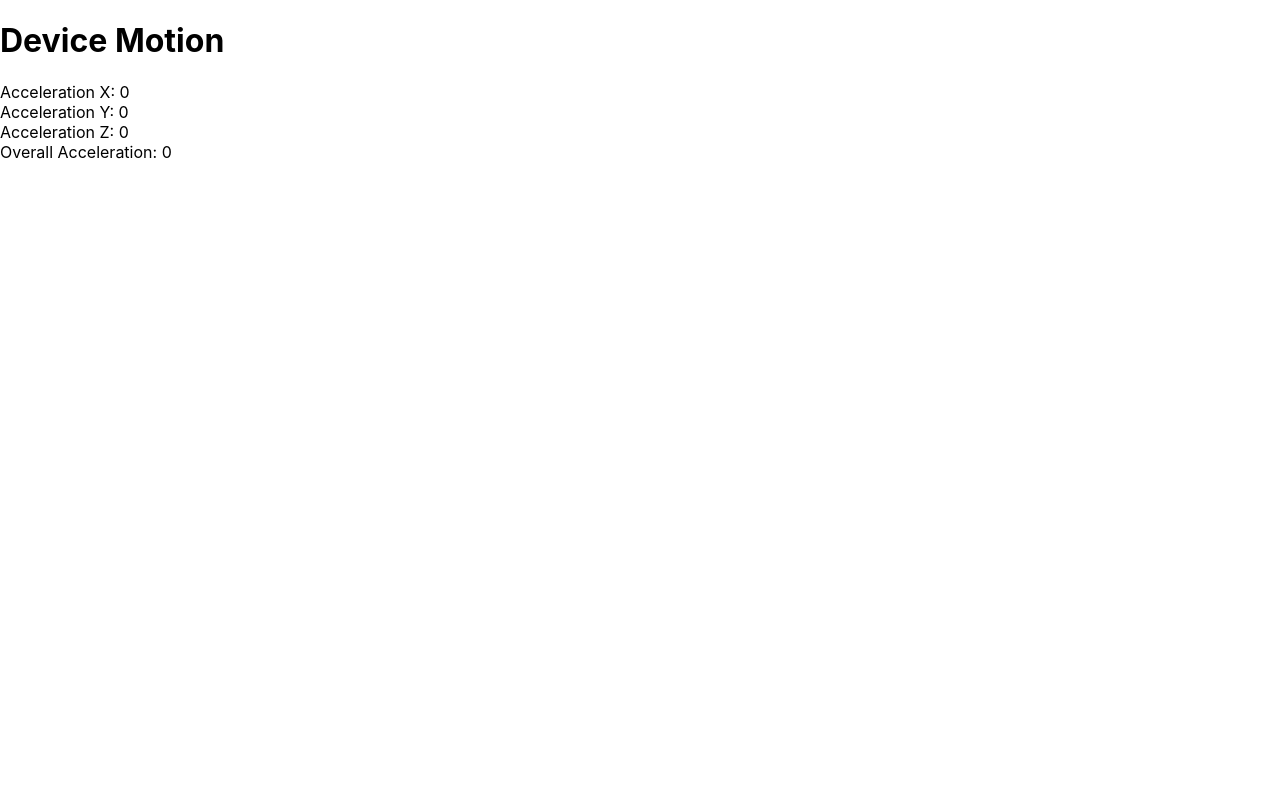
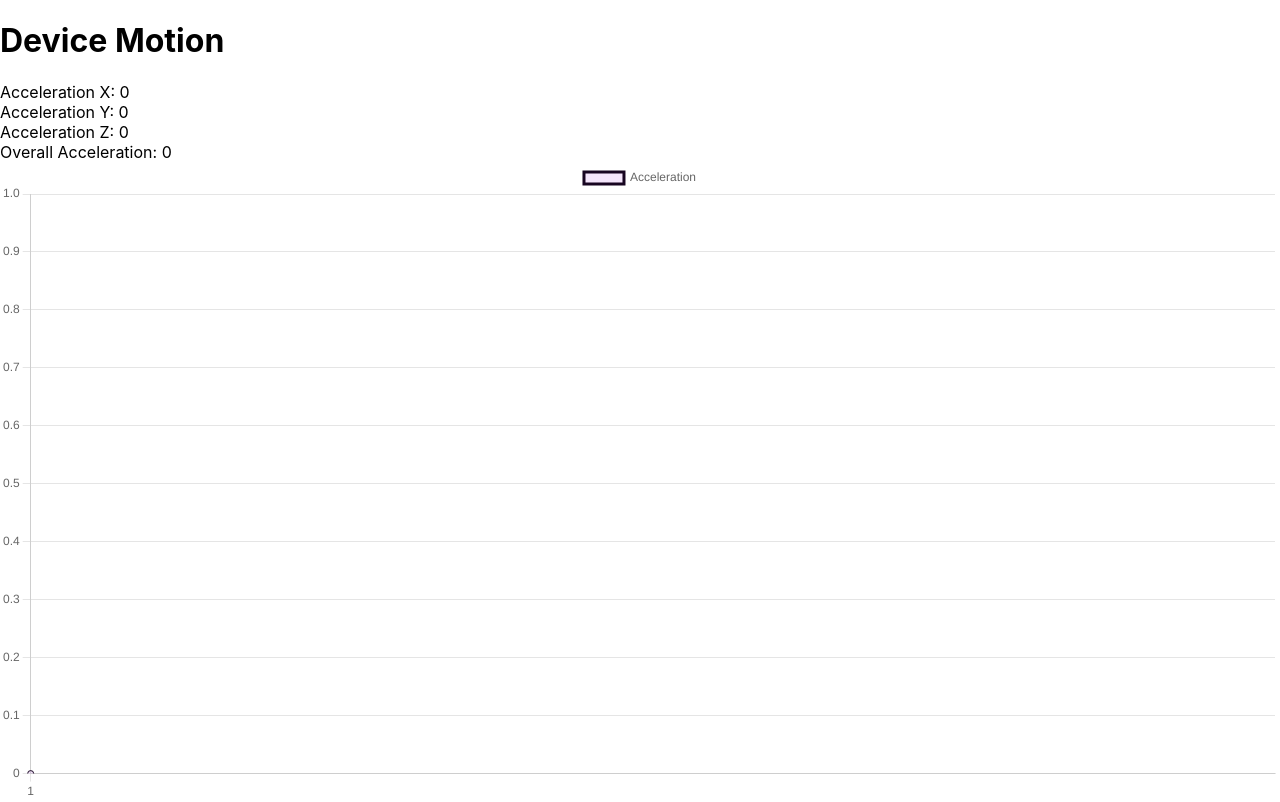
Before and after one commit to AAbhijithA/DeviceMotionUI, a React (Create React App) app: page / in a window 1280 px wide. Built offline with nearby package versions, Linux system fonts and the light colour scheme.

Commit message:
Dynamic Chart

```diff
--- a/package.json
+++ b/package.json
@@ -3,8 +3,10 @@
   "version": "0.1.0",
   "private": true,
   "dependencies": {
+    "chart.js": "^4.4.7",
     "cra-template": "1.2.0",
     "react": "^19.0.0",
+    "react-chartjs-2": "^5.3.0",
     "react-dom": "^19.0.0",
     "react-scripts": "5.0.1"
   },
--- a/src/App.js
+++ b/src/App.js
@@ -1,5 +1,16 @@
 import { useEffect, useRef, useState } from 'react';
+import { Line } from "react-chartjs-2";
 import './App.css';
+import { Chart as ChartJS, CategoryScale, LinearScale, PointElement, LineElement, Title, Tooltip, Legend } from 'chart.js';
+ChartJS.register(
+  CategoryScale,
+  LinearScale,
+  PointElement,
+  LineElement,
+  Title,
+  Tooltip,
+  Legend
+);
 
 function App() {
   const [acceleration, setAcceleration] = useState(null);
@@ -7,6 +18,28 @@ function App() {
   const [yAcceleration, setYAcceleration] = useState(0);
   const [zAcceleration, setZAcceleration] = useState(0);
   const [overallAcceleration, setOverallAcceleration] = useState(0);
+  const [data, setData] = useState({
+      labels: [1],
+      datasets: [
+        {
+          label: "Acceleration",
+          data: [0],
+          fill: true,
+          backgroundColor: "rgba(197, 124, 233, 0.2)",
+          borderColor: "rgb(23, 5, 33)"
+        }
+      ]
+    }
+  )
+  const options = {
+    responsive: true,
+    scales: {
+      y: {
+        beginAtZero: true,
+        min: 0,
+      },
+    },
+  };
 
   const accelerationRef = useRef(null);
 
@@ -40,9 +73,20 @@ function App() {
         setXAcceleration(x);
         setYAcceleration(y);
         setZAcceleration(z);
-        setOverallAcceleration(
-          Math.sqrt(Math.pow(x, 2) + Math.pow(y, 2) + Math.pow(z, 2)).toFixed(2)
-        );
+        const newOverallAcceleration = Math.sqrt(Math.pow(x, 2) + Math.pow(y, 2) + Math.pow(z, 2)).toFixed(2);
+        setOverallAcceleration(newOverallAcceleration);
+        setData((prevData) => ({
+          labels: [...prevData.labels, prevData.labels[prevData.labels.length - 1] + 1],
+          datasets: [
+            {
+              label: "Acceleration",
+              data: [...prevData.datasets[0].data, newOverallAcceleration],
+              fill: true,
+              backgroundColor: "rgba(152, 42, 207, 0.2)",
+              borderColor: "rgb(22, 8, 30)"
+            }
+          ]
+        }));
       }
     }, 1000);
 
@@ -56,6 +100,7 @@ function App() {
       <div>Acceleration Y: {yAcceleration}</div>
       <div>Acceleration Z: {zAcceleration}</div>
       <div>Overall Acceleration: {overallAcceleration}</div>
+      <Line options={options} data={data} />
     </div>
   );
 }
```
Also changed, not shown: 1 other file (tests, documents, lock files or other folders).
